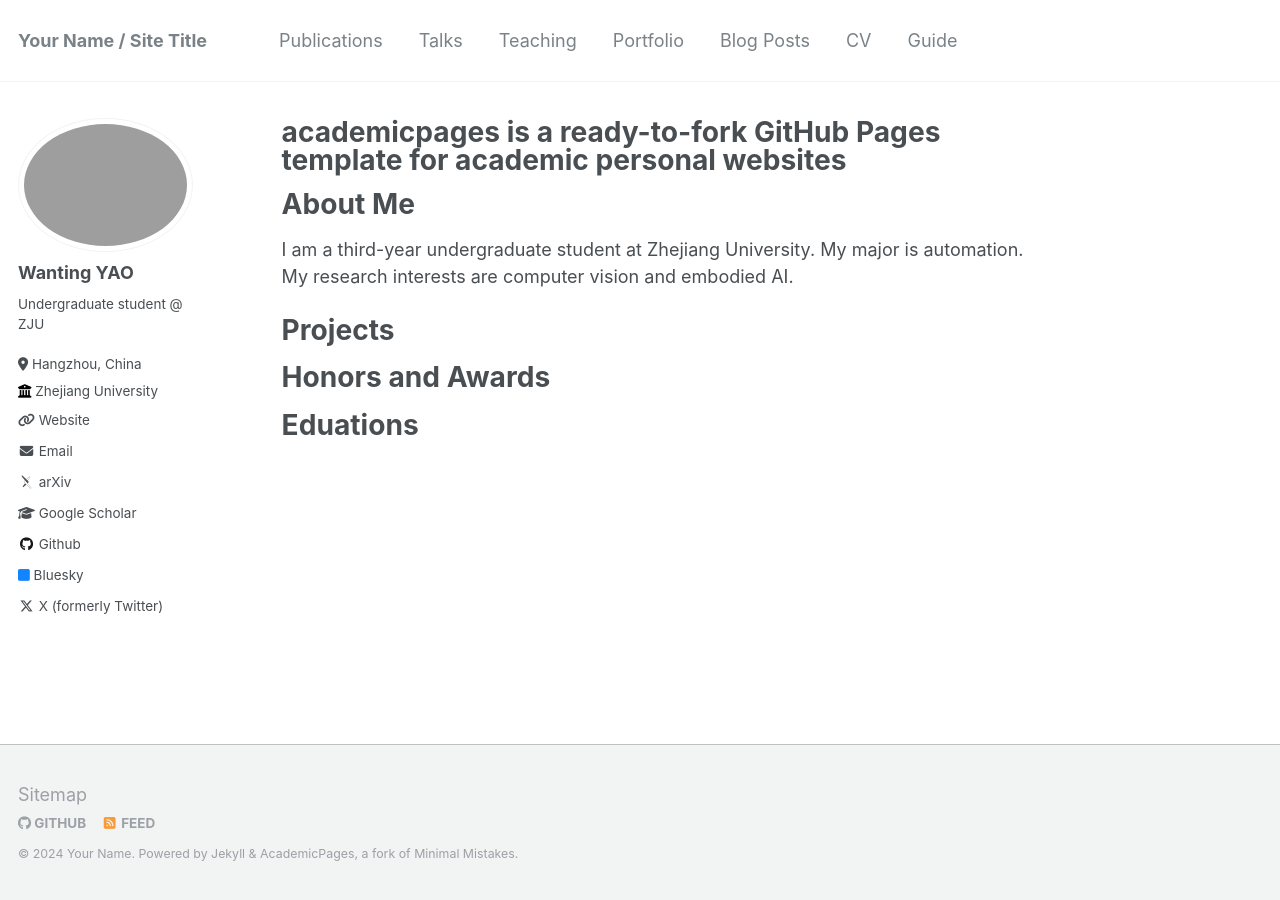
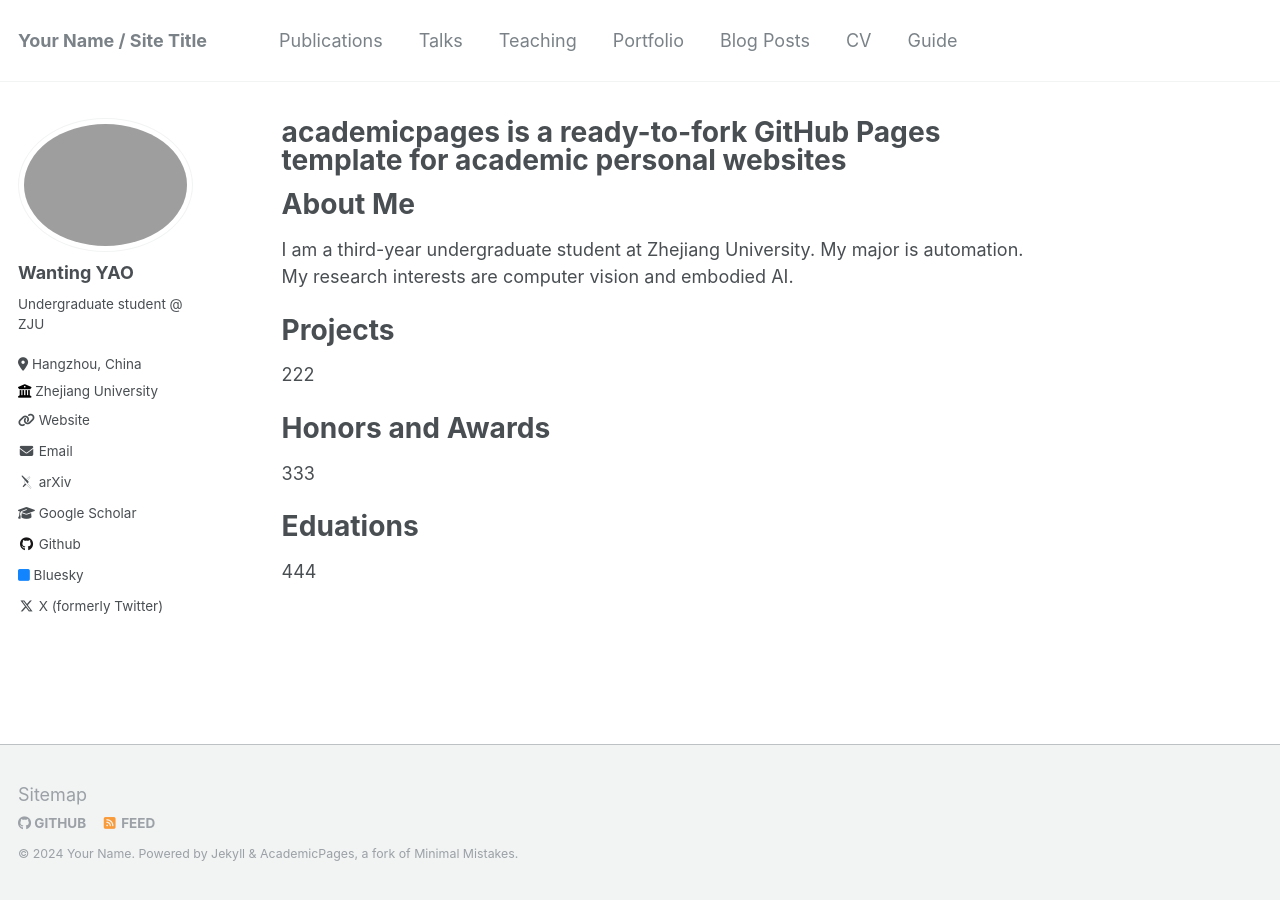
Before and after one commit to alkane2002/wantingyao.github.io, a Jekyll site: the page built from _pages/about.md, in a window 1280 px wide. Built offline with Jekyll 4.4.1, drawn with Linux system fonts in a browser that asks for light colours; some web fonts are replaced.

Commit message:
Update about.md

```diff
--- a/_pages/about.md
+++ b/_pages/about.md
@@ -13,9 +13,12 @@ I am a third-year undergraduate student at Zhejiang University. My major is auto
 
 Projects
 ======
+222
 
 Honors and Awards
 ======
+333
 
 Eduations
 ======
+444
```
